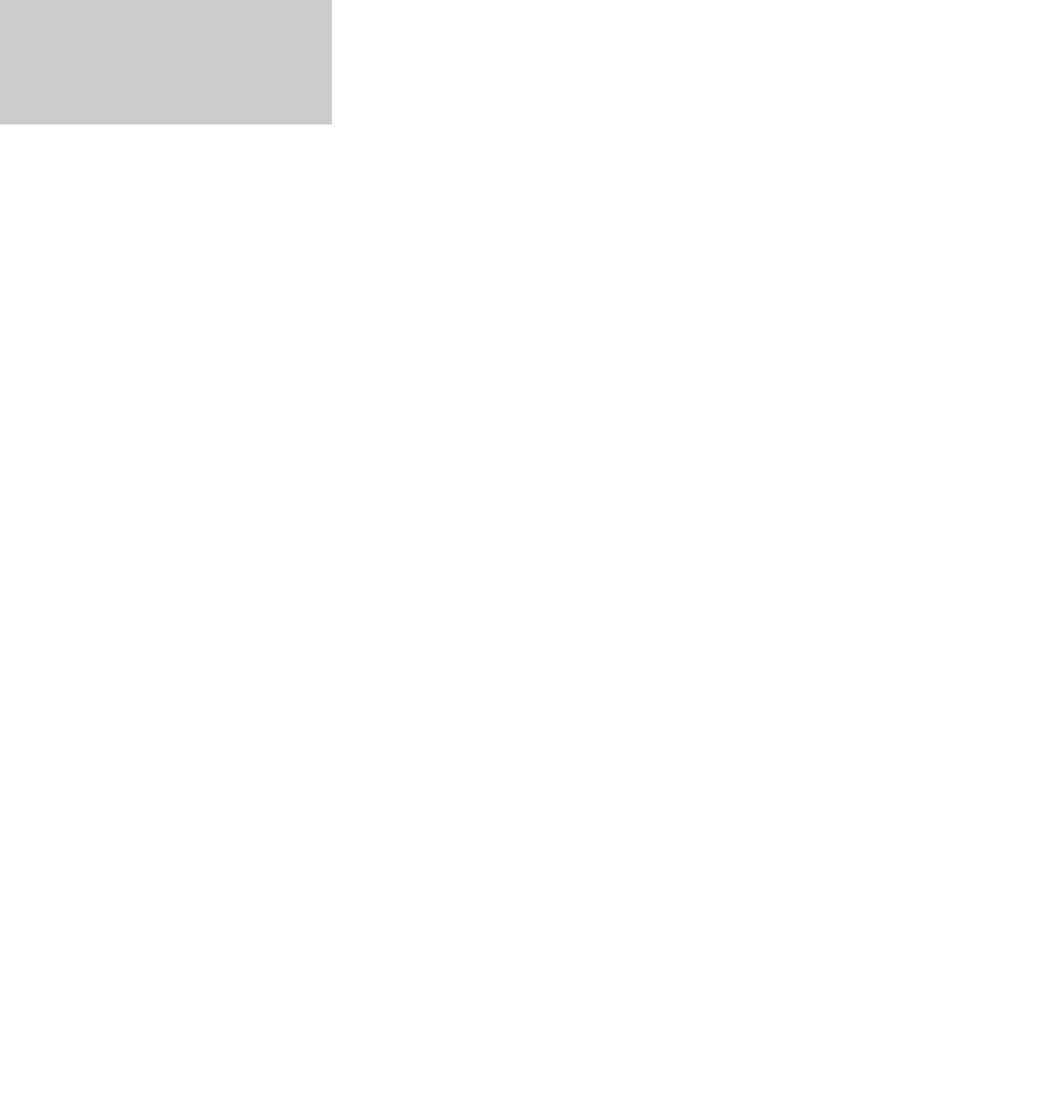
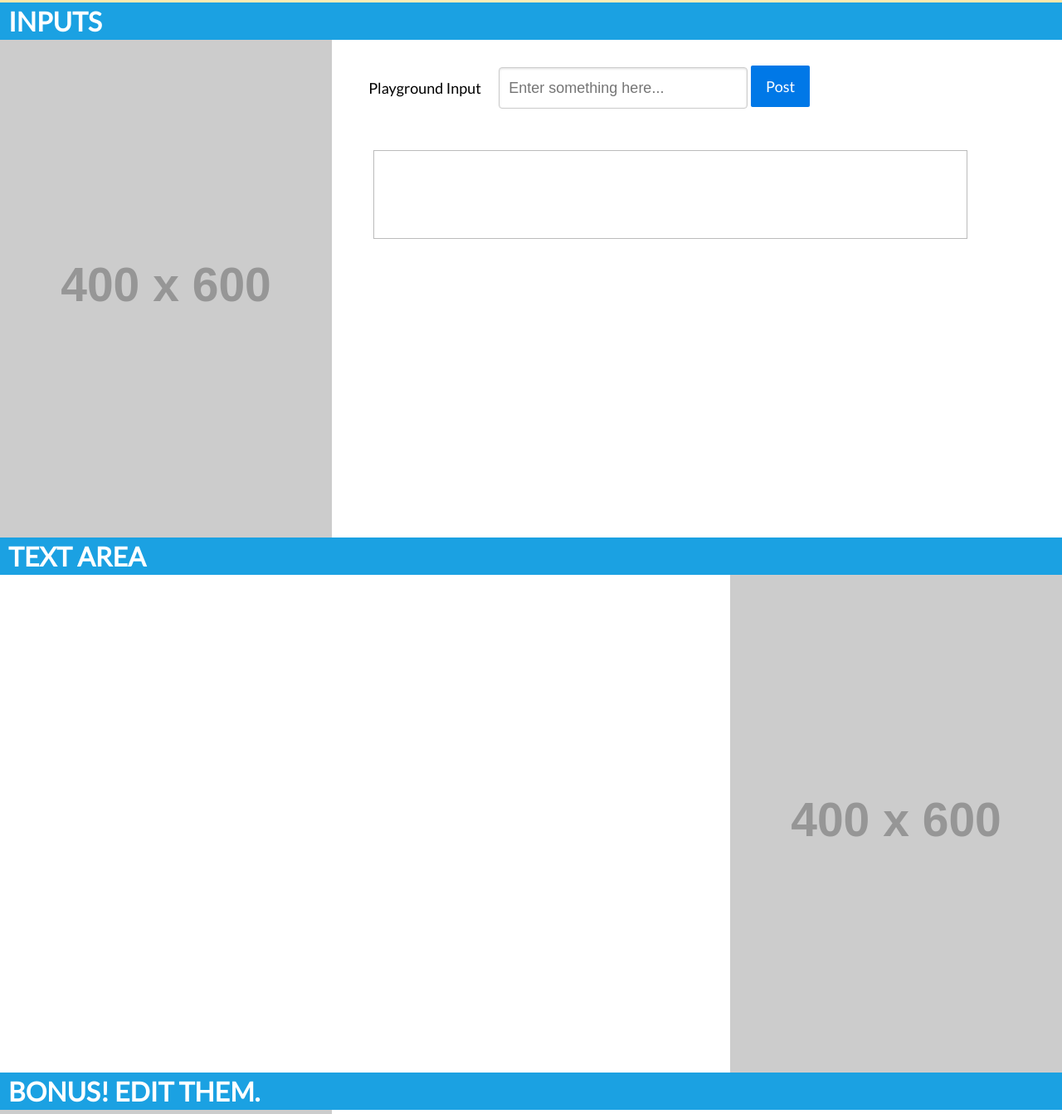
Before and after one commit to ravikishore1993/privly-intro, a plain HTML site: page index.html in a window 1280 px wide. Shown: the part 837-2180 px from the top of the page at 83% size. Before the commit the page ends 991 px from the top, so only its background shows below. Drawn offline with Linux system fonts and the light colour scheme; placeholder pictures from the web are drawn by us.

Commit message:
Adds all decided sections and implements functionality for input

```diff
--- a/css/style.css
+++ b/css/style.css
@@ -1,4 +1,8 @@
 @import url(http://fonts.googleapis.com/css?family=Lato);
+
+* {
+	font-family: 'Lato';
+}
 
 /** {
 	border: 1px solid #bbb;
@@ -60,7 +64,7 @@ a.optionLinks{
 
 .landing .content p button{
 	margin-top: 20px;
-	margin-bottom: 40px;
+	margin-bottom: 60px;
 }
 
 .header {
@@ -92,7 +96,46 @@ a.optionLinks{
 	text-align: left;
 }
 
+#textareaHeader {
+	background-color: #1ba1e2;
+	height: 45px;
+	text-align: left;
+}
+
+#editableHeader {
+	background-color: #1ba1e2;
+	height: 45px;
+	text-align: left;
+}
+
+#othersHeader {
+	background-color: #1ba1e2;
+	height: 45px;
+	text-align: left;
+}
+
 #inputInjectHeader h1 {
+	    margin: 0;
+    color: white;
+    padding-top: 3px;
+    padding-left: 10px;
+}
+
+#textareaHeader h1 {
+	    margin: 0;
+    color: white;
+    padding-top: 3px;
+    padding-left: 10px;
+}
+
+#editableHeader h1 {
+	    margin: 0;
+    color: white;
+    padding-top: 3px;
+    padding-left: 10px;
+}
+
+#othersHeader h1 {
 	    margin: 0;
     color: white;
     padding-top: 3px;
@@ -102,22 +145,53 @@ a.optionLinks{
 .showcase {
 	background-color: #fff;
 	position: relative;
+	height: 600px;
 }
 
 #showcaseMain {
 	margin-left: 400px;
 	position: absolute;
+	width: 600px;
 	top:0;
+}
+
+.inputspan {
+	margin-left: auto;
+	margin-right: auto;
+
 }
 
 #showcaseInputElement{
 	margin-top: 25px;
+	font-size: 18px;
+}
+
+
+#showcaseInputSubmit{
+	height: 50px;
+}
+
+#showcaseInputElement input{
+	width: 300px;
+	height: 50px;
 }
 
 #showcaseOutputElement {
 	margin-left: 50px;
 	font-family: 'Lato';
 	font-size: 20px;
+	border: 1px solid;
+	margin-top: 50px;
+	height: 100px;
+	border-color: #bbb;
+	padding-left: 10px;
+	padding-top: 5px;
+	width: 80%;
+}
+
+.rightimage {
+	position: absolute;
+	right: 0;
 }
 
 /* Snippets from PureCSS */
@@ -126,8 +200,8 @@ a.optionLinks{
         .button-warning,
         .button-secondary {
             color: white;
-            border-radius: 4px;
             text-shadow: 0 1px 1px rgba(0, 0, 0, 0.2);
+        	border-radius: 4px;
         }
 
         .button-success {
@@ -145,3 +219,22 @@ a.optionLinks{
         .button-secondary {
             background: rgb(66, 184, 221); /* this is a light blue */
         }
+
+/*Scrollbar snippet*/
+
+::-webkit-scrollbar {
+	width:8px;
+	background:transparent;
+}
+
+::-webkit-scrollbar-track {
+	background:#FFF;
+	width:0px;
+	display:table-cell;
+	vertical-align:middle;
+}
+
+::-webkit-scrollbar-thumb {
+	background:#ccc;
+	color:#FFF;
+}
--- a/index.html
+++ b/index.html
@@ -55,18 +55,60 @@
                 <img src="http://dummyimage.com/400x600/bbb/fff" alt="">
             </span>
             <div id="showcaseMain">
+                <span class="inputspan">
                     <form class="pure-form pure-form-aligned">
                         <fieldset>
                             <div class="pure-control-group " id="showcaseInputElement">
                                 <label for="foo">Playground Input</label>
                                 <input type="text" id="showcaseInputText" placeholder="Enter something here...">
                                  <button type="submit" id="showcaseInputSubmit" class="pure-button pure-button-primary">Post</button>
+                            <div >
+                                <p id="showcaseOutputElement">
+                                </p>
                             </div>
-                        <div id="showcaseOutputElement">
-
                             </div>
                         </fieldset>
                     </form>
+                </span>
+            </div>
+        </div>
+    </section>
+    <section class="inputInject">
+        <div id="textareaHeader">
+        <h1>
+            TEXT AREA
+        </h1>
+        </div>
+        <div class="showcase">
+            <span class="rightimage">
+                <img src="http://dummyimage.com/400x600/bbb/fff" alt="">
+            </span>
+            <div id="">
+            </div>
+        </div>
+    </section>
+    <section class="inputInject">
+        <div id="editableHeader">
+        <h1>
+            BONUS! EDIT THEM.
+        </h1>
+        </div>
+        <div class="showcase">
+            <span>
+                <img src="http://dummyimage.com/400x600/bbb/fff" alt="">
+            </span>
+            <div id="">
+            </div>
+        </div>
+    </section>
+    <section class="inputInject">
+        <div id="othersHeader">
+        <h1>
+            SETTINGS &amp; GLYPH
+        </h1>
+        </div>
+        <div class="showcase">
+            <div id="">
             </div>
         </div>
     </section>
--- a/js/main.js
+++ b/js/main.js
@@ -1,6 +1,8 @@
 $(document).ready(function(){
     $('#showcaseInputSubmit').click(function(event){
           event.preventDefault();
-          $('#showcaseOutputElement').text($('#showcaseInputText').val());
+          $('#showcaseOutputElement').html($('#showcaseInputText').val());
     });
+    $('#landing').css('min-height', $(window).height() + 'px');
+    $('#showcaseMain').css('width', (parseInt($(window).width()) - 400) + 'px');
 });
```
Lines whose indentation alone changed are shown as unchanged.
